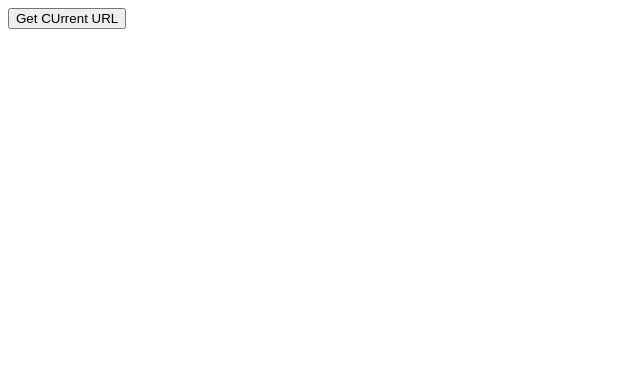
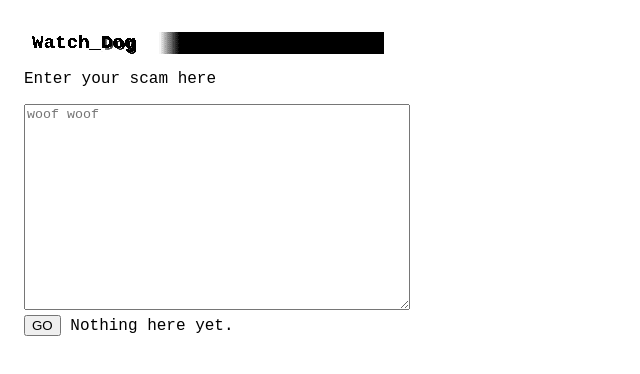
Before and after one commit to DFriend01/Watchdog, a SvelteKit app in the folder svelte_extension/: page / in a window 1280 px wide. Shown: the top 374 px of the page, without its empty margins (0-640 px from the left). Built offline with nearby package versions, Linux system fonts and the light colour scheme; grey boxes are pictures that could not be loaded.

Commit message:
cors issues

```diff
--- a/svelte_extension/src/routes/+page.svelte
+++ b/svelte_extension/src/routes/+page.svelte
@@ -1,25 +1,70 @@
 <script lang="ts">
-    let url : string;
+    import Divider from "./Divider.svelte";
 
-    async function getUrl() {
-        const [tab] = await chrome.tabs.query(
-            {
-                active:true, currentWindow: true
-            }
-        );
 
-        url = tab.url!;
+    const apiRoute = "https://watch-dog.vercel.app/api/gpt/"
+    let url: string;
+
+    let text = ""
+
+    let response = ""
+
+
+    async function askGPT(){
+        response = "Loading response"
+
+        fetch(apiRoute+"scam", {
+
+            method:"POST",
+            body: JSON.stringify({
+                prompt: "Check if there are anything scam related in the following text." + text
+            })
+        }).then(res=>res.text()).then(
+            txt => response = txt
+        )
     }
 </script>
 
+<div id="root" >
 
+    <h1>
+        Watch_Dog
+    </h1>
+    <p>Enter your scam here</p>
+    <textarea placeholder="woof woof"  bind:value={text}/>
+    <button on:click={askGPT}>GO</button>
 
-<button on:click={getUrl}>
+    {#if response}
+        <Divider/>
+        GPT Response:
+        <p>{response}</p>
 
-    Get CUrrent URL
-</button>
+    {:else}
+        Nothing here yet.
 
+    {/if}
+</div>
 
-{#if url}
-    The current url is: {url}
-{/if}
+<style>
+    #root {
+        padding: 1rem;
+        font-family: "Courier New", monospace;
+    }
+
+    h1 {
+        margin: 0.5rem;
+        font-size: larger;
+        text-shadow: 2px 2px #0000005e;
+
+        background: linear-gradient(to left, black 30%, transparent 100%),
+            url(https://grainy-gradients.vercel.app/noise.svg);
+        filter: contrast(200%) brightness(1000%);
+    }
+
+    textarea {
+        width: 380px;
+        height: 200px;
+    }
+
+    /*  url(https://grainy-gradients.vercel.app/noise.svg);  */
+</style>
--- /dev/null
+++ b/svelte_extension/src/routes/Divider.svelte
@@ -0,0 +1,40 @@
+
+
+
+<div class="divider">
+
+    <div class="dot"></div>
+    <div class="bar"></div>
+    <div class="dot"></div>
+</div>
+
+
+
+<style>
+
+
+    .bar {
+        width: auto;
+        height: 3px;
+        margin: 1rem 0;
+
+        background-color: black;
+    }
+
+    .dot {
+        width: 3px;
+        height: 3px;
+        background-color: black;
+    }
+
+
+    .divider {
+        display: flex;
+        flex-direction: row;
+
+        width: 100%;
+        height: 3px;
+    }
+
+
+</style>
```
Also changed, not shown: svelte_extension/static/backgroundWorker.js (added, +13 -0 lines), svelte_extension/static/manifest.json, svelte_extension/static/pageWorker.js (added), 1 other file (tests, documents, lock files or other folders).
